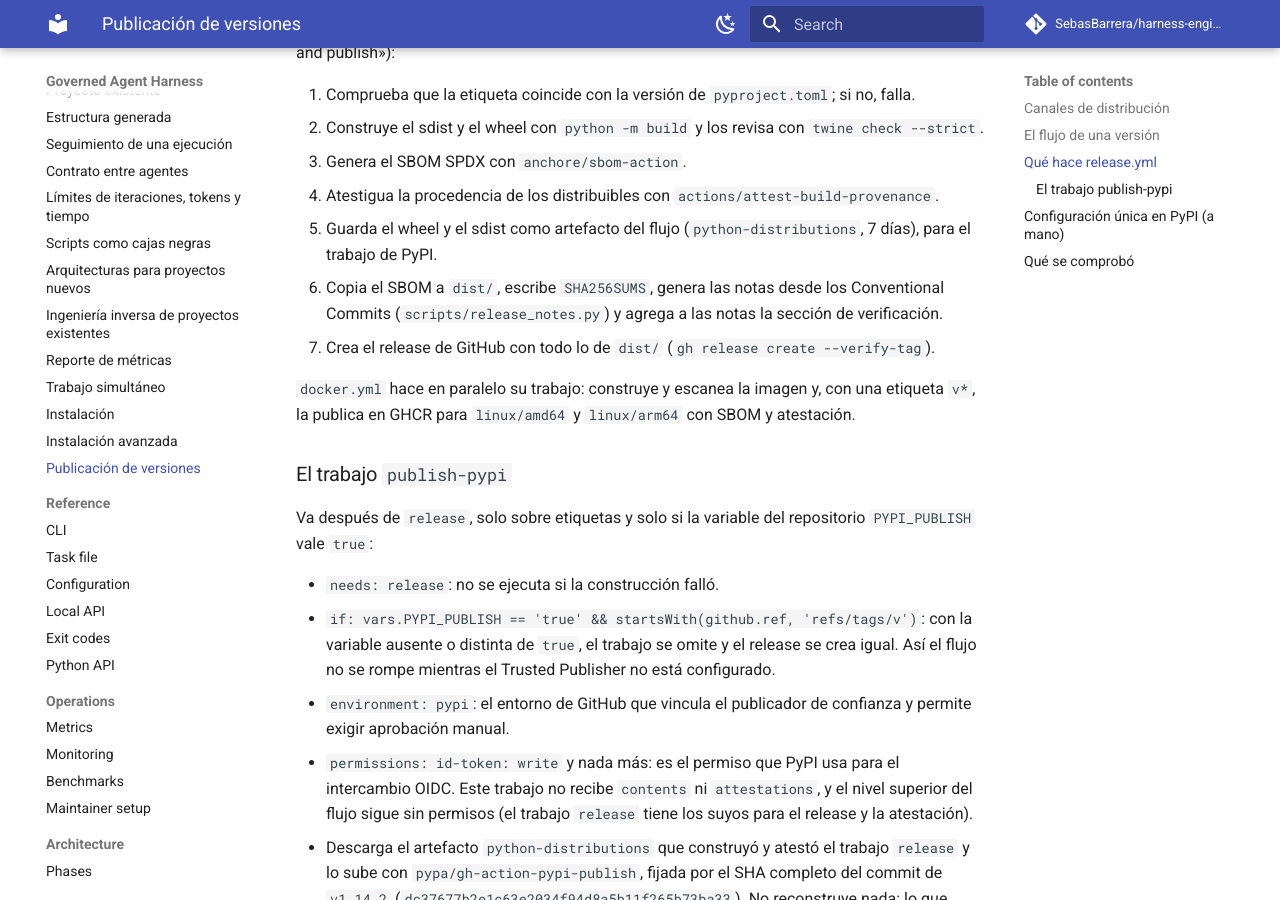
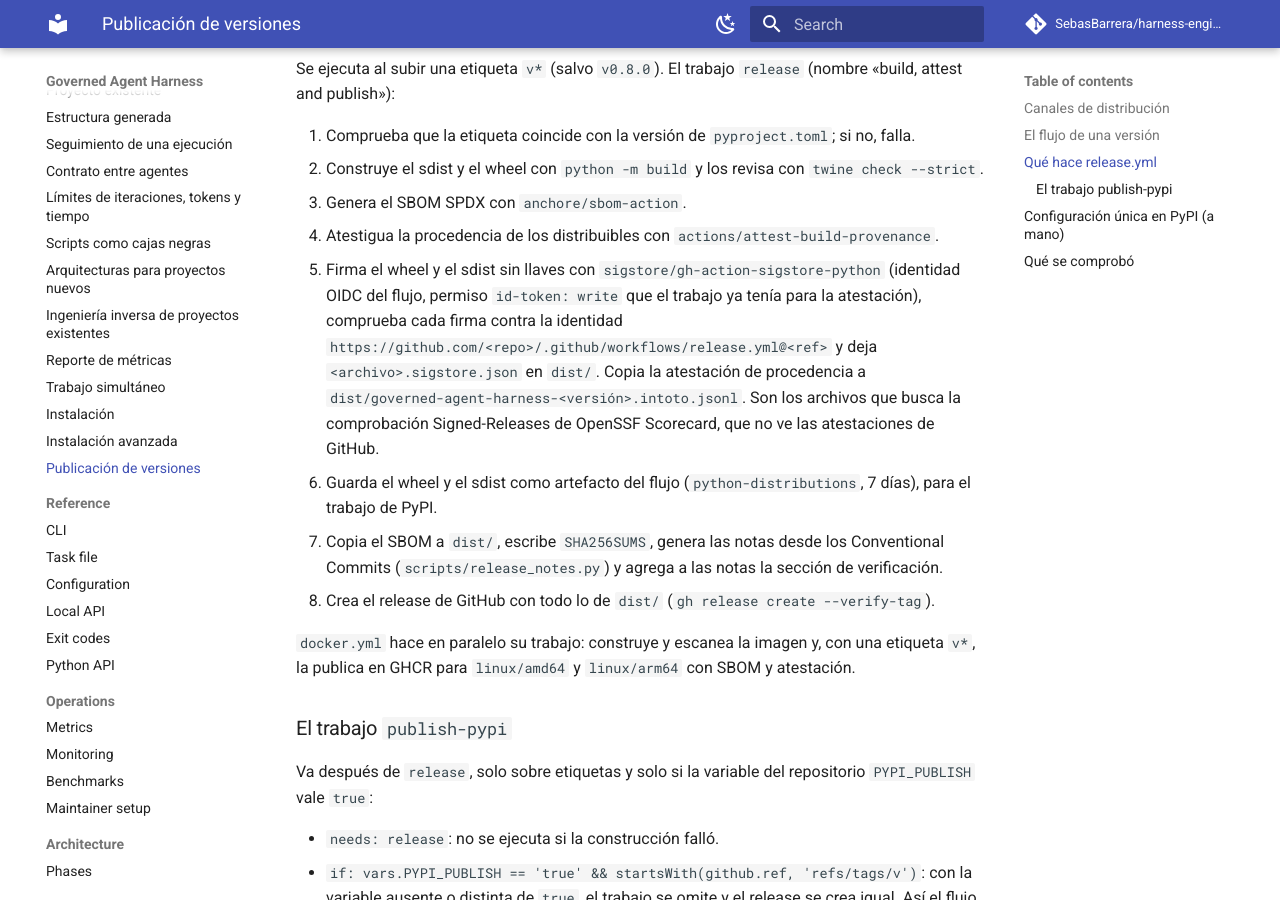
Before and after one commit to SebasBarrera/harness-engineering, an MkDocs documentation site: the page built from docs/es/publicacion.md, in a window 1280 px wide and 900 px high, scrolled down 1337 px. Built offline with MkDocs 1.6.1 and Material for MkDocs 9.7.7, drawn with Linux system fonts in a browser that asks for light colours; comment, search, counter and statistics services are not loaded; some of the changed text lies outside the part shown.

Commit message:
ci(release): sign the distributions with Sigstore and attach the provenance
OpenSSF Scorecard scores Signed-Releases 0: it looks for signature or
provenance files (.sigstore.json, .sig, .intoto.jsonl, ...) among the
assets of the last releases and does not see GitHub attestations.

The release job now signs the wheel and the sdist keylessly with
sigstore/gh-action-sigstore-python (pinned by SHA), verifies each
signature against the workflow's own identity, and attaches every
<file>.sigstore.json plus the build-provenance attestation bundle as
governed-agent-harness-<version>.intoto.jsonl. The job already held
id-token: write for the attestation, so no permission is added; the
GitHub attestation is unchanged. SECURITY.md and the advanced
installation guide show how to verify a 2.0.0 artifact.

Refs #90

```diff
--- a/docs/es/publicacion.md
+++ b/docs/es/publicacion.md
@@ -8,7 +8,7 @@ GitHub Packages no tiene un registro para paquetes de Python, así que el harnes
 
 | Canal | Qué publica | Flujo | Estado |
 |---|---|---|---|
-| GitHub Releases | wheel, sdist, `SHA256SUMS`, SBOM SPDX, atestación de procedencia | `release.yml` | Siempre, con cada etiqueta `v*` |
+| GitHub Releases | wheel, sdist, `SHA256SUMS`, SBOM SPDX, atestación de procedencia (también como `.intoto.jsonl`), firmas Sigstore `.sigstore.json` | `release.yml` | Siempre, con cada etiqueta `v*` |
 | GHCR | Imagen `ghcr.io/sebasbarrera/harness-engineering` multi-arquitectura, con SBOM y atestación | `docker.yml` | Siempre, con cada etiqueta `v*` |
 | PyPI | El mismo wheel y sdist, con un Trusted Publisher (sin tokens) | `release.yml`, trabajo `publish-pypi` | Solo si el mantenedor lo habilita (abajo) |
 
@@ -38,9 +38,10 @@ Se ejecuta al subir una etiqueta `v*` (salvo `v0.8.0`). El trabajo `release` (no
 2. Construye el sdist y el wheel con `python -m build` y los revisa con `twine check --strict`.
 3. Genera el SBOM SPDX con `anchore/sbom-action`.
 4. Atestigua la procedencia de los distribuibles con `actions/attest-build-provenance`.
-5. Guarda el wheel y el sdist como artefacto del flujo (`python-distributions`, 7 días), para el trabajo de PyPI.
-6. Copia el SBOM a `dist/`, escribe `SHA256SUMS`, genera las notas desde los Conventional Commits (`scripts/release_notes.py`) y agrega a las notas la sección de verificación.
-7. Crea el release de GitHub con todo lo de `dist/` (`gh release create --verify-tag`).
+5. Firma el wheel y el sdist sin llaves con `sigstore/gh-action-sigstore-python` (identidad OIDC del flujo, permiso `id-token: write` que el trabajo ya tenía para la atestación), comprueba cada firma contra la identidad `https://github.com/<repo>/.github/workflows/release.yml@<ref>` y deja `<archivo>.sigstore.json` en `dist/`. Copia la atestación de procedencia a `dist/governed-agent-harness-<versión>.intoto.jsonl`. Son los archivos que busca la comprobación Signed-Releases de OpenSSF Scorecard, que no ve las atestaciones de GitHub.
+6. Guarda el wheel y el sdist como artefacto del flujo (`python-distributions`, 7 días), para el trabajo de PyPI.
+7. Copia el SBOM a `dist/`, escribe `SHA256SUMS`, genera las notas desde los Conventional Commits (`scripts/release_notes.py`) y agrega a las notas la sección de verificación.
+8. Crea el release de GitHub con todo lo de `dist/` (`gh release create --verify-tag`).
 
 `docker.yml` hace en paralelo su trabajo: construye y escanea la imagen y, con una etiqueta `v*`, la publica en GHCR para `linux/amd64` y `linux/arm64` con SBOM y atestación.
 
```
Also changed, not shown: CHANGELOG.md (+7 -0 lines), SECURITY.md (+19 -0 lines), docs/es/instalacion-avanzada.md (+13 -0 lines), 1 other file.
